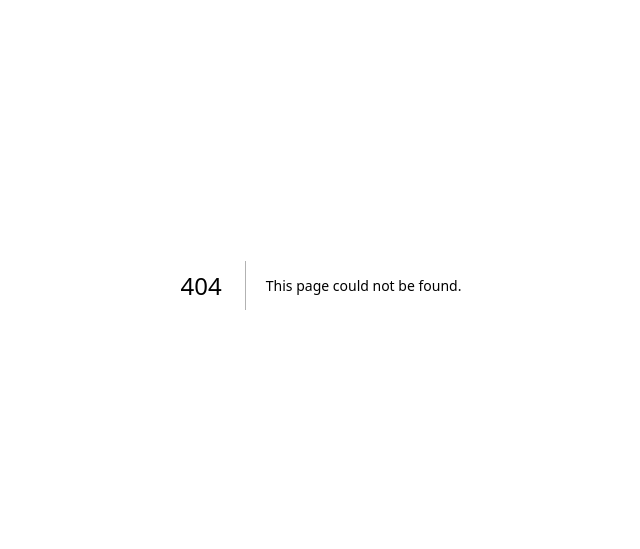
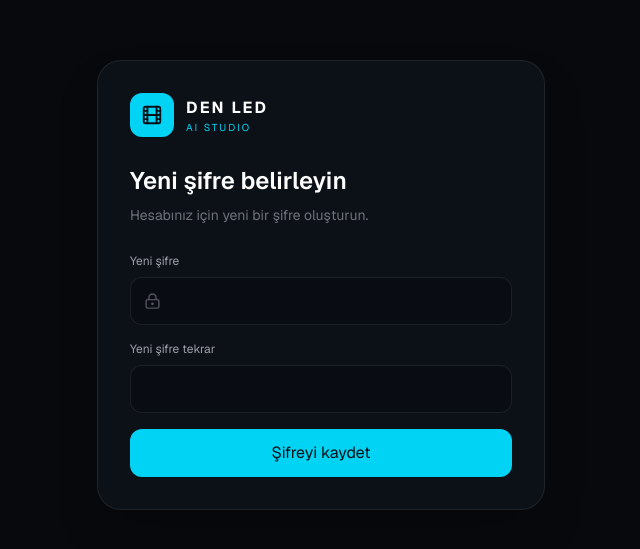
Before and after one commit to denledglobal-ops/den-led-studio, a Next.js app: page /sifre-yenile in a window 1280 px wide. Before the commit this address had no page. Shown: the part 115-664 px from the top of the page, without its empty margins (319-959 px from the left). Built offline with nearby package versions, Linux system fonts and the light colour scheme.

Commit message:
Add password reset screen

```diff
--- /dev/null
+++ b/src/app/sifre-yenile/page.tsx
@@ -0,0 +1,35 @@
+"use client";
+import { FormEvent, useState } from "react";
+import { Film, LoaderCircle, LockKeyhole } from "lucide-react";
+import { createClient } from "@/lib/supabase/client";
+
+export default function ResetPasswordPage() {
+  const [password,setPassword]=useState("");
+  const [confirm,setConfirm]=useState("");
+  const [loading,setLoading]=useState(false);
+  const [message,setMessage]=useState("");
+  async function submit(e:FormEvent){
+    e.preventDefault(); setMessage("");
+    if(password.length<8){setMessage("Şifre en az 8 karakter olmalı.");return;}
+    if(password!==confirm){setMessage("Şifreler eşleşmiyor.");return;}
+    setLoading(true);
+    const supabase=createClient();
+    const {error}=await supabase.auth.updateUser({password});
+    setLoading(false);
+    if(error){setMessage(error.message);return;}
+    await supabase.auth.signOut();
+    window.location.assign("/giris?reset=success&next=%2Fyonetim");
+  }
+  return <main className="grid min-h-screen place-items-center bg-[#07090d] px-4 text-white">
+    <section className="w-full max-w-md rounded-3xl border border-white/[.08] bg-[#0c1118] p-8 shadow-2xl">
+      <div className="mb-7 flex items-center gap-3"><div className="grid h-11 w-11 place-items-center rounded-xl bg-cyan-400 text-[#061017]"><Film size={22}/></div><div><p className="font-bold tracking-[.13em]">DEN LED</p><p className="text-[10px] tracking-[.2em] text-cyan-400">AI STUDIO</p></div></div>
+      <h1 className="text-2xl font-semibold">Yeni şifre belirleyin</h1><p className="mt-2 text-sm text-zinc-500">Hesabınız için yeni bir şifre oluşturun.</p>
+      <form onSubmit={submit} className="mt-7 space-y-4">
+        <label className="block"><span className="mb-2 block text-xs text-zinc-400">Yeni şifre</span><span className="relative block"><LockKeyhole className="absolute left-3.5 top-1/2 -translate-y-1/2 text-zinc-600" size={17}/><input required minLength={8} type="password" value={password} onChange={e=>setPassword(e.target.value)} className="h-12 w-full rounded-xl border border-white/[.08] bg-black/20 pl-11 pr-4 outline-none focus:border-cyan-400/40"/></span></label>
+        <label className="block"><span className="mb-2 block text-xs text-zinc-400">Yeni şifre tekrar</span><input required minLength={8} type="password" value={confirm} onChange={e=>setConfirm(e.target.value)} className="h-12 w-full rounded-xl border border-white/[.08] bg-black/20 px-4 outline-none focus:border-cyan-400/40"/></label>
+        {message&&<p className="rounded-xl border border-red-400/20 bg-red-400/[.06] p-3 text-xs text-red-300">{message}</p>}
+        <button disabled={loading} className="flex h-12 w-full items-center justify-center gap-2 rounded-xl bg-cyan-400 font-semibold text-[#051017] disabled:opacity-60">{loading&&<LoaderCircle className="animate-spin" size={17}/>}Şifreyi kaydet</button>
+      </form>
+    </section>
+  </main>;
+}
```
